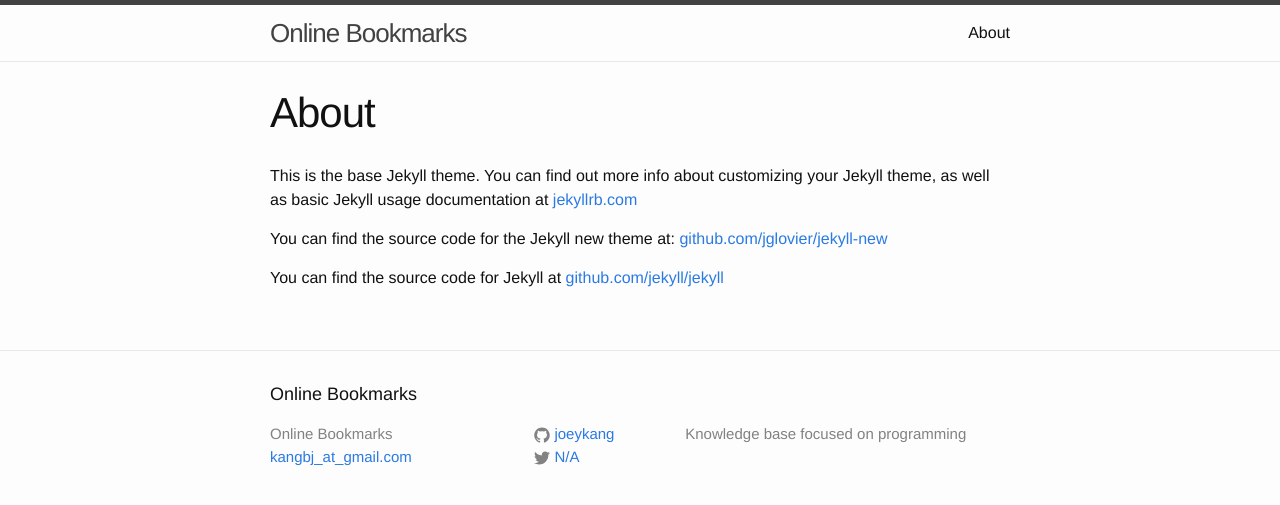
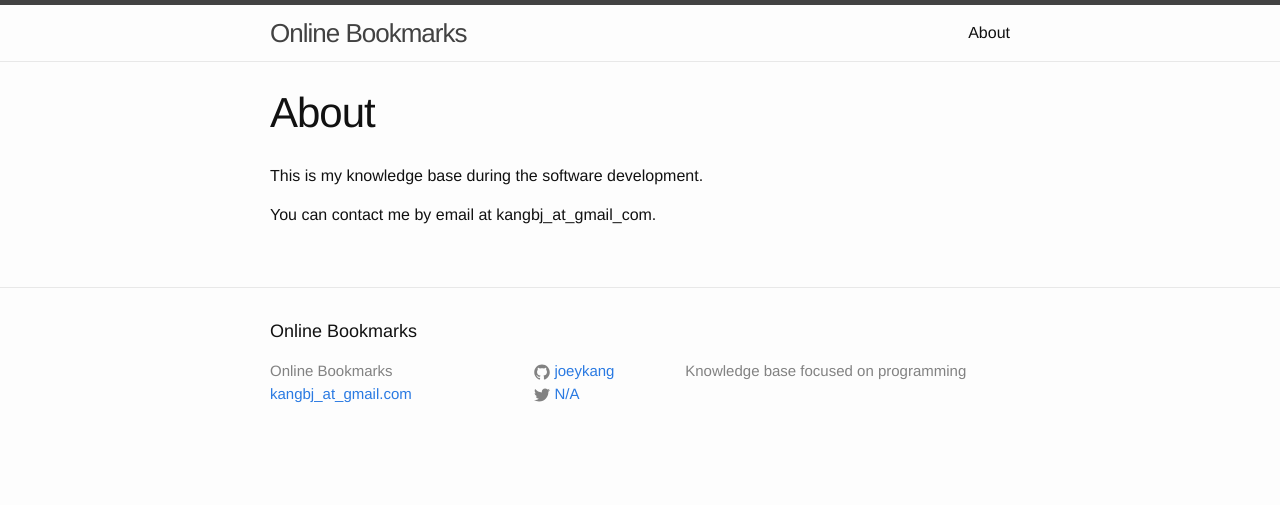
Before and after one commit to joeykang/joeykang.github.com, a Jekyll site: the page built from about.md, in a window 1280 px wide. Shown: the top 505 px of the page. Built offline with Jekyll 4.4.1, drawn with Linux system fonts in a browser that asks for light colours.

Commit message:
New about msg

```diff
--- a/about.md
+++ b/about.md
@@ -4,8 +4,6 @@ title: About
 permalink: /about/
 ---
 
-This is the base Jekyll theme. You can find out more info about customizing your Jekyll theme, as well as basic Jekyll usage documentation at [jekyllrb.com](http://jekyllrb.com/)
+This is my knowledge base during the software development.
 
-You can find the source code for the Jekyll new theme at: [github.com/jglovier/jekyll-new](https://github.com/jglovier/jekyll-new)
-
-You can find the source code for Jekyll at [github.com/jekyll/jekyll](https://github.com/jekyll/jekyll)
+You can contact me by email at kangbj_at_gmail_com.
```
